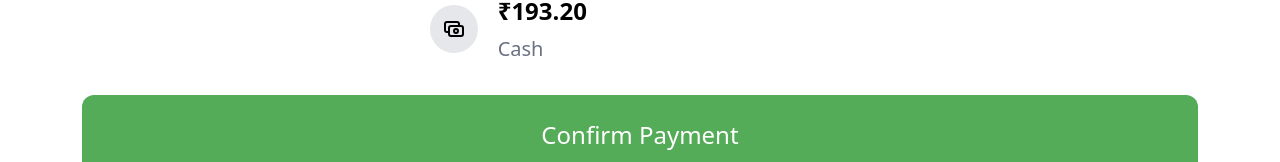
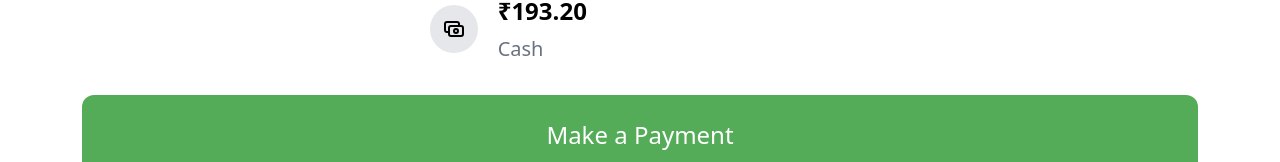
Before and after one commit to vm-harsh/uber, a React app in the folder frontend/: page /riding in a window 1280 px wide. Shown: the part 627-789 px from the top of the page. Built offline with nearby package versions, Linux system fonts and the light colour scheme; the HTML template or start-up script is replaced by a standard one.

Commit message:
button text fixed

```diff
--- a/frontend/src/pages/Riding.jsx
+++ b/frontend/src/pages/Riding.jsx
@@ -51,7 +51,7 @@ const Riding = () => {
                   </div>
                 </div>
             </div>
-            <button className=' flex items-center justify-center w-[90%] py-6 bg-[#54ac58] text-white text-2xl rounded-xl cursor-pointer' >Confirm Payment</button>
+            <button className=' flex items-center justify-center w-[90%] py-6 bg-[#54ac58] text-white text-2xl rounded-xl cursor-pointer' >Make a Payment</button>
       </div>
     </div>
   )
```
